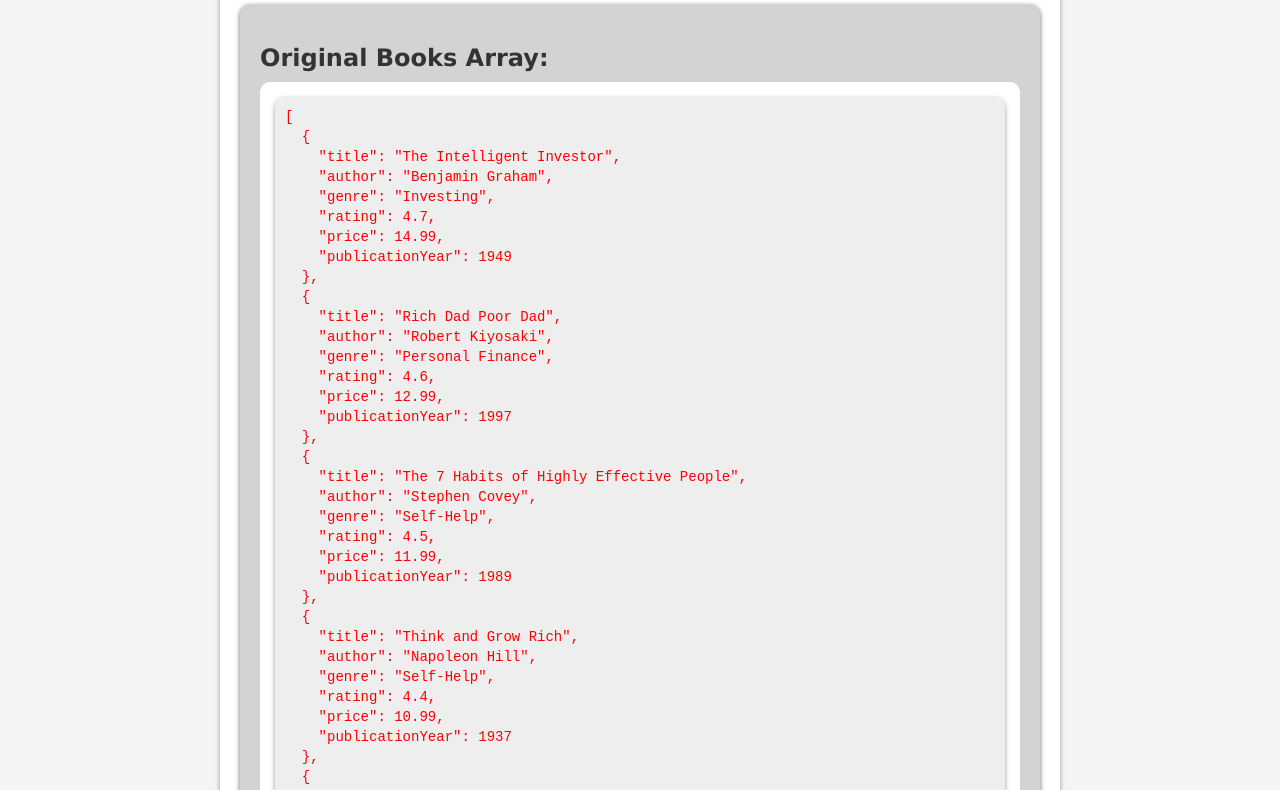
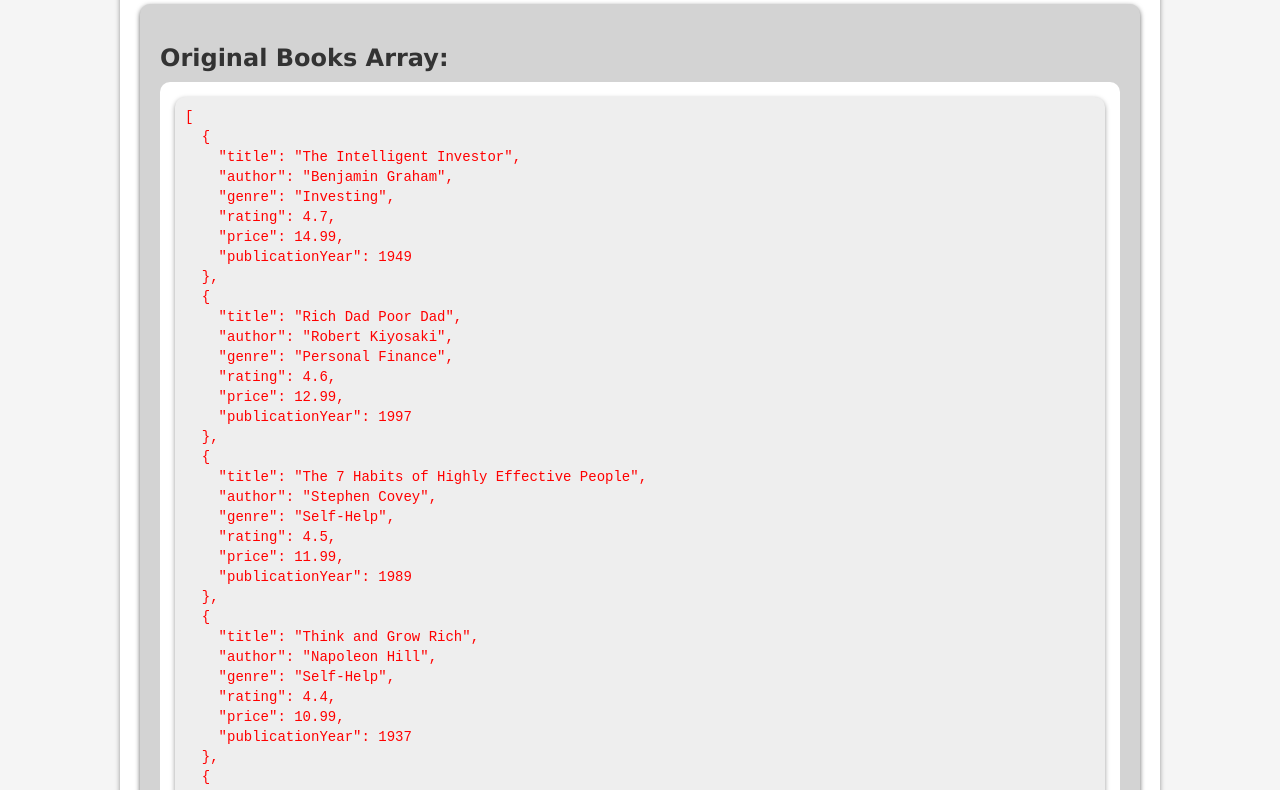
Before and after one commit to marc-mccarthy/javascript-array-methods, a plain HTML site: page index.html in a window 1280 px wide. Shown: the part 119-909 px from the top of the page. Drawn offline with Linux system fonts and the light colour scheme.

Commit message:
adjusted width

```diff
--- a/css/style.css
+++ b/css/style.css
@@ -39,7 +39,8 @@ h4 {
 }
 
 .container {
-  max-width: 800px;
+  max-width: 1000px;
+  min-width: 500px;
   margin: 0 auto;
   background-color: #fff;
   padding: 20px;
```
